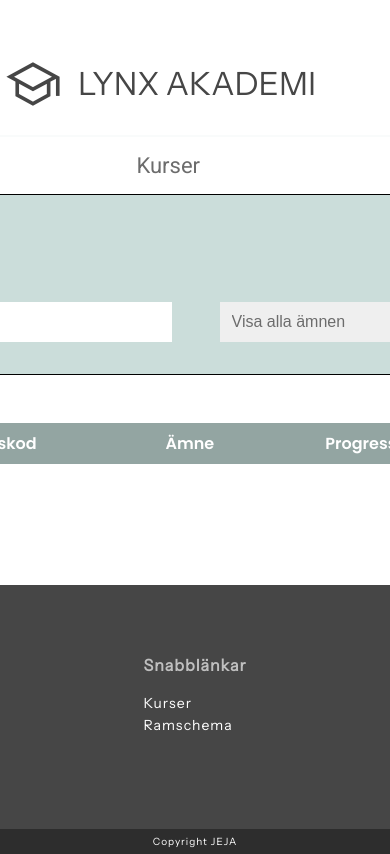
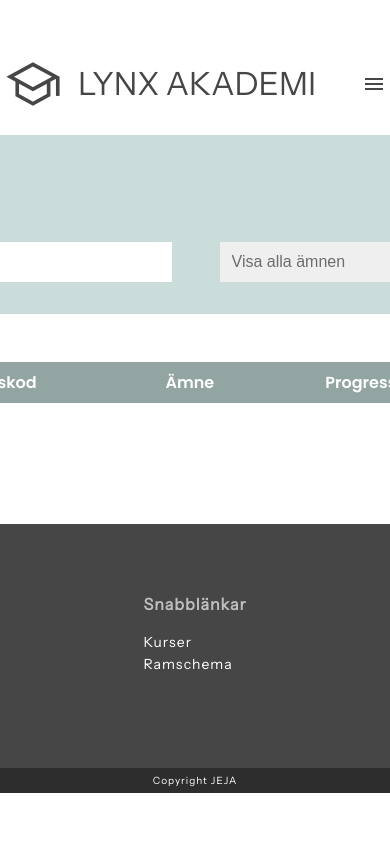
Before and after one commit to jenniferchristine/dt208g-projekt, an Angular app: page /schedule in a window 390 px wide. Shown: the top 854 px of the page. Built offline with nearby package versions, Linux system fonts and the light colour scheme.

Commit message:
success while designing responsive menu

```diff
--- a/src/app/courses/courses.component.scss
+++ b/src/app/courses/courses.component.scss
@@ -12,7 +12,6 @@
     box-sizing: border-box;
     padding: 1em 2em 2em 2em;
     margin-bottom: 3em;
-    border: 1px solid black;
 
     div { @include align(flex, center, center); gap: 3em; }
     input, select { width: 100%; height: 40px; box-sizing: border-box; border: none; }
--- a/src/app/header/header.component.html
+++ b/src/app/header/header.component.html
@@ -5,13 +5,13 @@
             <p>LYNX AKADEMI</p>
         </div>
         <div>
-            <div class="menu" (click)="toggleMenu()">
+            <div class="menu" (click)="toggleMenu()"> <!-- click event för att skicka till funktion -->
                 <span class="material-symbols-outlined">menu</span>
             </div>
         </div>
     </div>
 
-    <nav [ngClass]="{ 'open': isMenuOpen }">
+    <nav [ngClass]="{ 'open': isMenuOpen }"> <!-- ger klass open när öppen -->
         <ul>
             <li><a routerLink="/home" routerLinkActive="current">
                     Startsida
--- a/src/app/header/header.component.scss
+++ b/src/app/header/header.component.scss
@@ -52,9 +52,20 @@ header {
 }
 
 @media (max-width: 800px) {
-    nav { display: none;
-        &.open { display: block; }
+    nav { display: none!important;
+        &.open {
+            display: block!important;
+
+            ul {
+                display: block!important;
+                text-align: right!important;
+            }
+
+            li {
+                margin-top: 50px;
+            }
+        }
     }
 
-    .menu { display: block; }
+    .menu { display: flex!important; }
 }
--- a/src/app/header/header.component.ts
+++ b/src/app/header/header.component.ts
@@ -1,6 +1,6 @@
 import { CommonModule } from '@angular/common';
 import { Component } from '@angular/core';
-import { RouterLink, RouterLinkActive } from '@angular/router';
+import { RouterLink, RouterLinkActive, NavigationEnd, Router } from '@angular/router';
 
 @Component({
   selector: 'app-header',
@@ -12,10 +12,17 @@ import { RouterLink, RouterLinkActive } from '@angular/router';
 export class HeaderComponent {
   isMenuOpen: boolean = false;
 
+  /* prenumerera på router events för att lyssna efter nav förändring */
+  constructor(private router: Router) {
+    this.router.events.subscribe((event) => {
+      if (event instanceof NavigationEnd) { // vid lyckad navigering...
+        this.isMenuOpen = false; // ...stäng menyn
+      }
+    });
+  }
+
   /* toggla responsiv meny */
   toggleMenu() {
     this.isMenuOpen = !this.isMenuOpen;
-
-    console.log("menu toggled");
   }
 }
```
